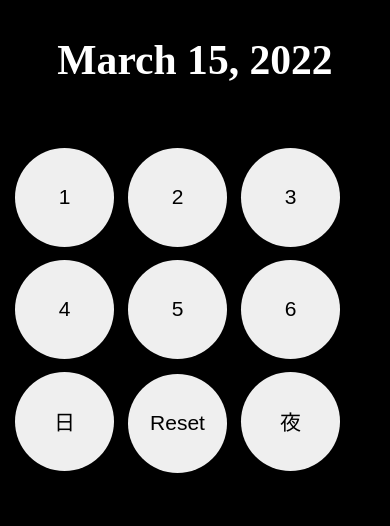
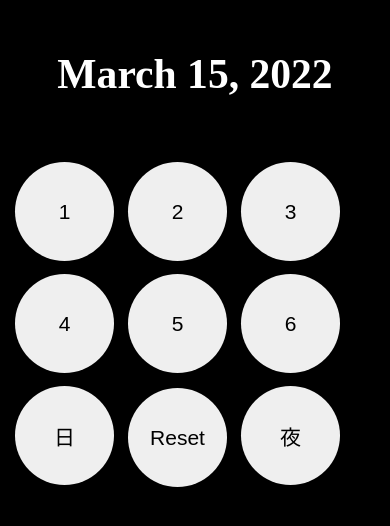
Before and after one commit to nuoxoxo/dmd, a React (Vite) app: page / in a window 390 px wide. Shown: the top 526 px of the page. Built offline with nearby package versions, Linux system fonts and the light colour scheme; the HTML template or start-up script is replaced by a standard one.

Commit message:
h1 on media : larger margin-top

```diff
--- a/src/styles/App.scss
+++ b/src/styles/App.scss
@@ -117,6 +117,7 @@ input:checked + .slider:before {
   h1 {
     text-align: center;
     font-size: 2.6rem;
+    margin-top:$TXT-SIZE;
     margin-bottom:$TXT-SIZE;
   }
 }
```
